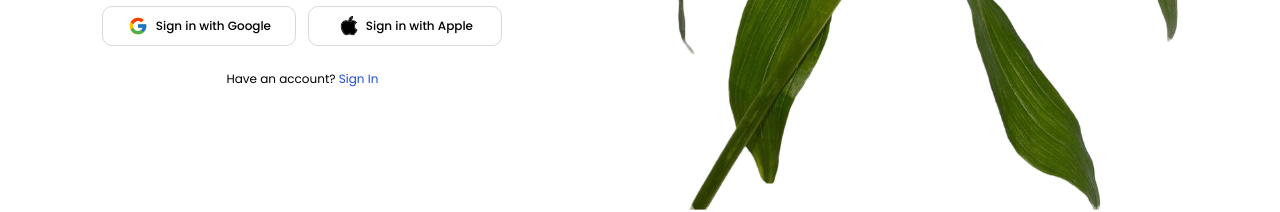
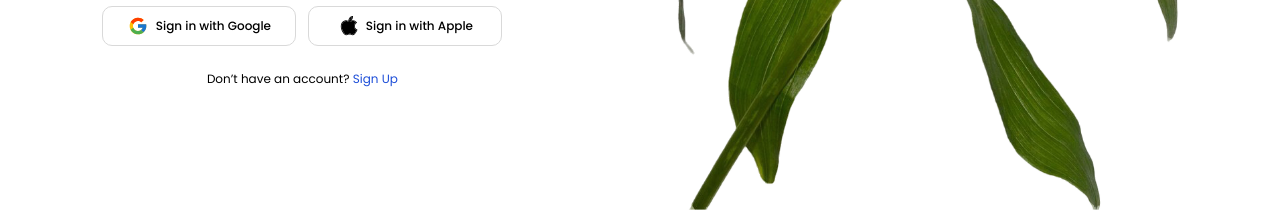
Before and after one commit to maynardvillar/appdev1-final-practical-exam, a React (Vite) app: page / in a window 1280 px wide. Shown: the part 525-737 px from the top of the page. Built offline with nearby package versions, Linux system fonts and the light colour scheme.

Commit message:
Update Login bottom section

```diff
--- a/src/Login.jsx
+++ b/src/Login.jsx
@@ -61,8 +61,8 @@
           </button>
         </div>
 
-        <p className={styles.bottomText}>
-          Have an account? <a href="#" className={styles.signIn}>Sign In</a>
+          <p className={styles.bottomText}>
+          Don’t have an account? <a href="#" className={styles.signIn}>Sign Up</a>
         </p>
       </section>
 
```
Also changed, not shown: villar-login-bottom.png (added).
